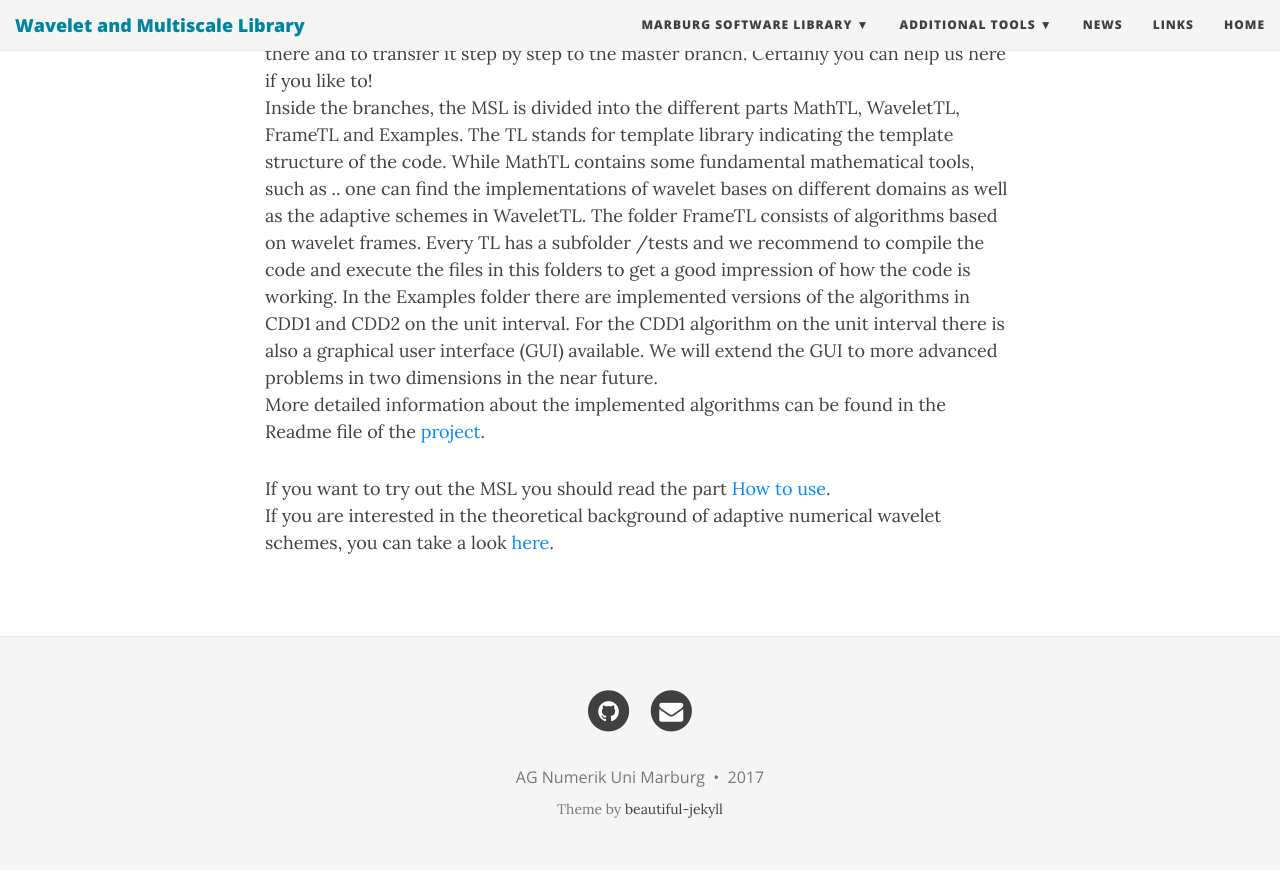
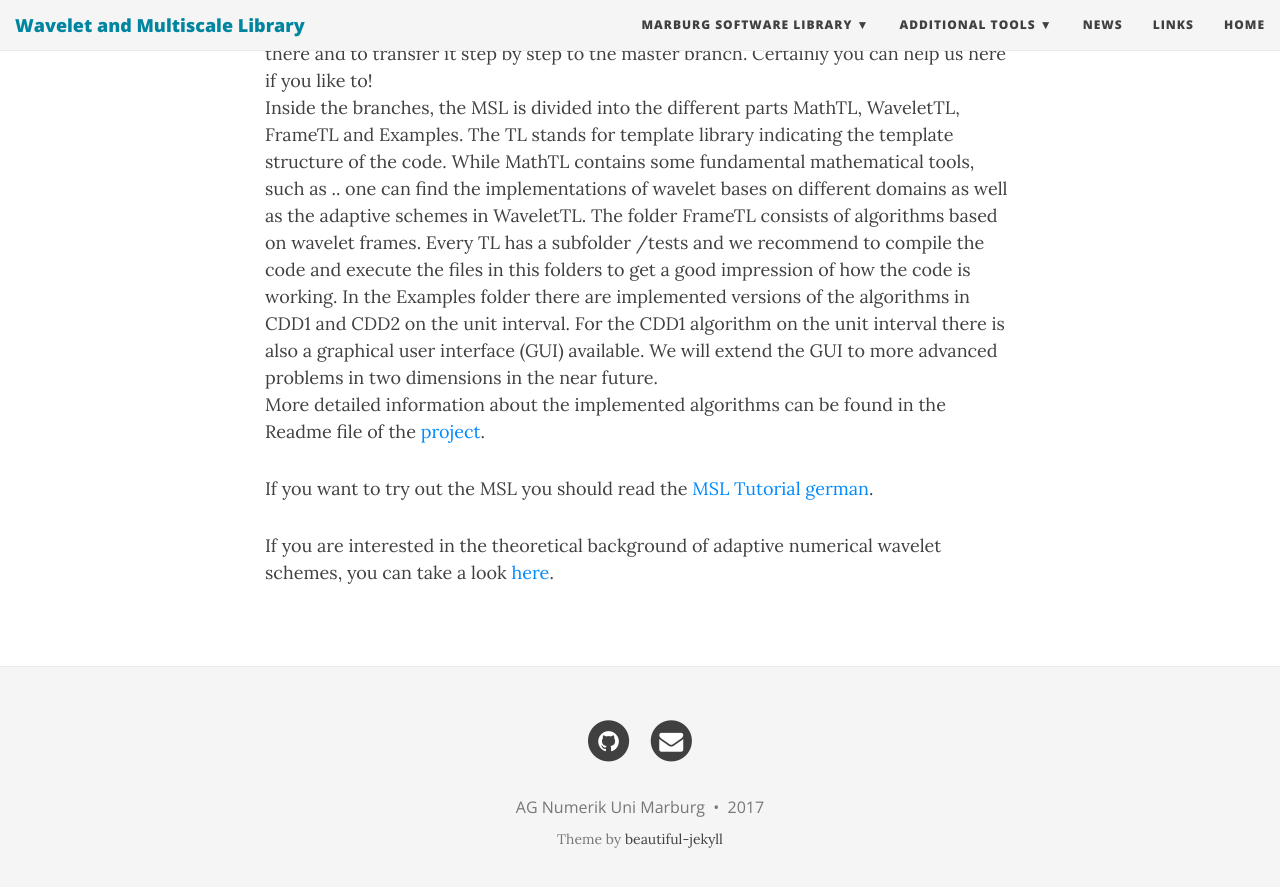
Before and after one commit to agnumerikunimarburg/agnumerikunimarburg.github.io, a Jekyll site: the page built from aboutmsl.md, in a window 1280 px wide and 900 px high, scrolled down 754 px. Shown: the top 887 px of the window. Built offline with Jekyll 4.4.1, drawn with Linux system fonts in a browser that asks for light colours; nearby versions of some CDN libraries.

Commit message:
Update aboutmsl.md

```diff
--- a/aboutmsl.md
+++ b/aboutmsl.md
@@ -14,5 +14,6 @@ Inside the branches, the MSL is divided into the different parts MathTL, Wavelet
 Every TL has a subfolder /tests and we recommend to compile the code and execute the files in this folders to get a good impression of how the code is working. In the Examples folder there are implemented versions of the algorithms in CDD1 and CDD2 on the unit interval. For the CDD1 algorithm on the unit interval there is also a graphical user interface (GUI) available. We will extend the GUI to more advanced problems in two dimensions in the near future.
 More detailed information about the implemented algorithms can be found in the Readme file of the [project](https://github.com/agnumerikunimarburg/Marburg_Software_Library).
 
-If you want to try out the MSL you should read the part [How to use](/howtomsl).
+If you want to try out the MSL you should read the <a href= "../img/howto_msl.pdf" target="blank_"> MSL Tutorial german</a>.
+
 If you are interested in the theoretical background of adaptive numerical wavelet schemes, you can take a look <a href= "../img/theoback.pdf" target="blank_"> here</a>.
```
